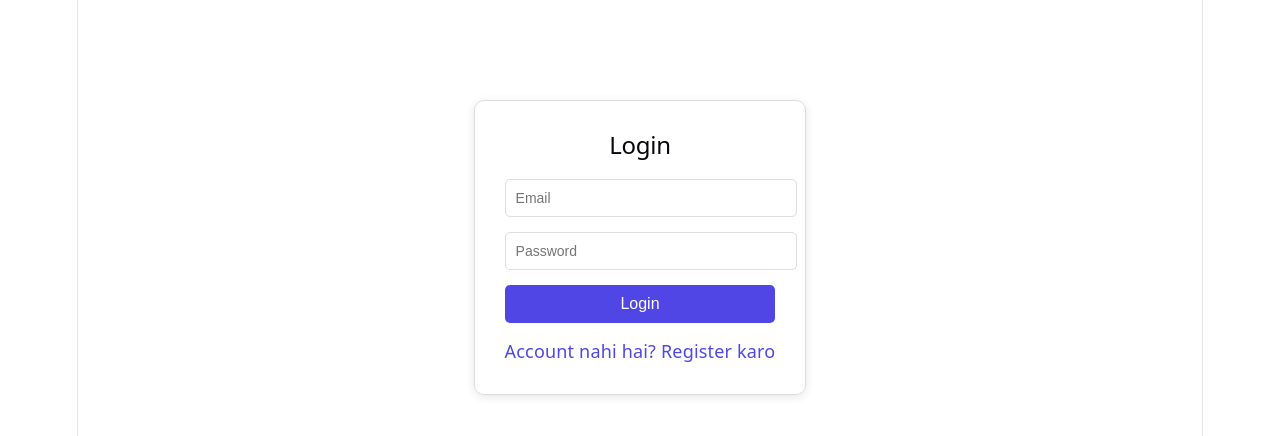
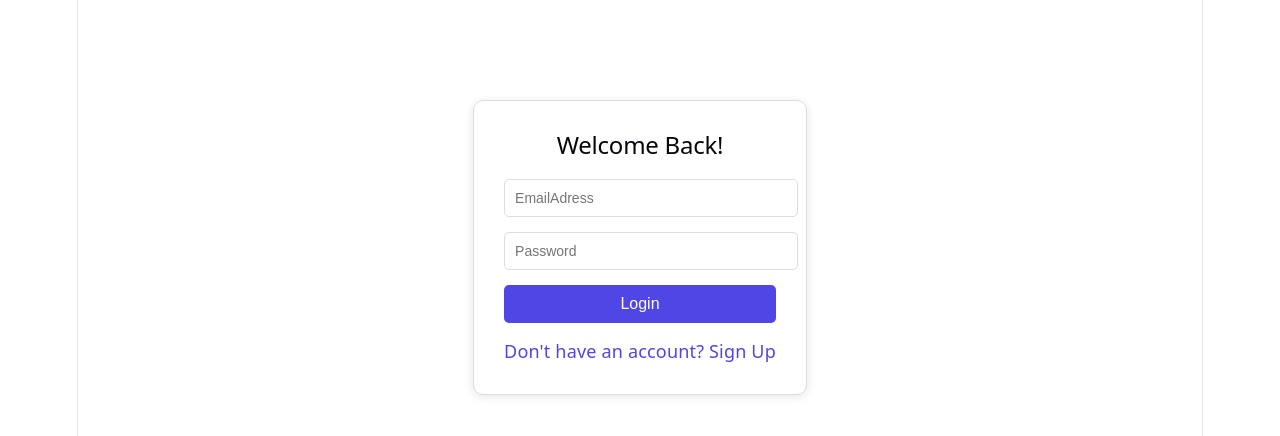
Before and after one commit to himanshig25/url-shortener, a React app in the folder frontend/: page /login in a window 1280 px wide. Shown: the top 436 px of the page. Built offline with nearby package versions, Linux system fonts and the light colour scheme; the HTML template or start-up script is replaced by a standard one.

Commit message:
UI improvements

```diff
--- a/frontend/src/pages/Login.jsx
+++ b/frontend/src/pages/Login.jsx
@@ -33,26 +33,26 @@ function Login() {
         setIsLogin(true)
       }
     } catch (err) {
-      setError(err.response?.data?.message || 'Kuch gadbad ho gayi!')
+      setError(err.response?.data?.message || 'Something went wrong!')
     }
   }
 
   return (
     <div className="login-container">
-      <h2>{isLogin ? 'Login' : 'Register'}</h2>
+      <h2>{isLogin ? 'Welcome Back!' : 'Create Account'}</h2>
       {error && <p className="error">{error}</p>}
       <form onSubmit={handleSubmit}>
         {!isLogin && (
           <input
             type="text"
-            placeholder="Naam"
+            placeholder="FullName"
             value={name}
             onChange={(e) => setName(e.target.value)}
           />
         )}
         <input
           type="email"
-          placeholder="Email"
+          placeholder="EmailAdress"
           value={email}
           onChange={(e) => setEmail(e.target.value)}
         />
@@ -63,11 +63,11 @@ function Login() {
           onChange={(e) => setPassword(e.target.value)}
         />
         <button type="submit">
-          {isLogin ? 'Login' : 'Register'}
+          {isLogin ? 'Login' : 'Sign Up'}
         </button>
       </form>
       <p onClick={() => setIsLogin(!isLogin)} className="toggle">
-        {isLogin ? 'Account nahi hai? Register karo' : 'Pehle se account hai? Login karo'}
+        {isLogin ? "Don't have an account? Sign Up" : 'Already have an account? Login'}
       </p>
     </div>
   )
```
